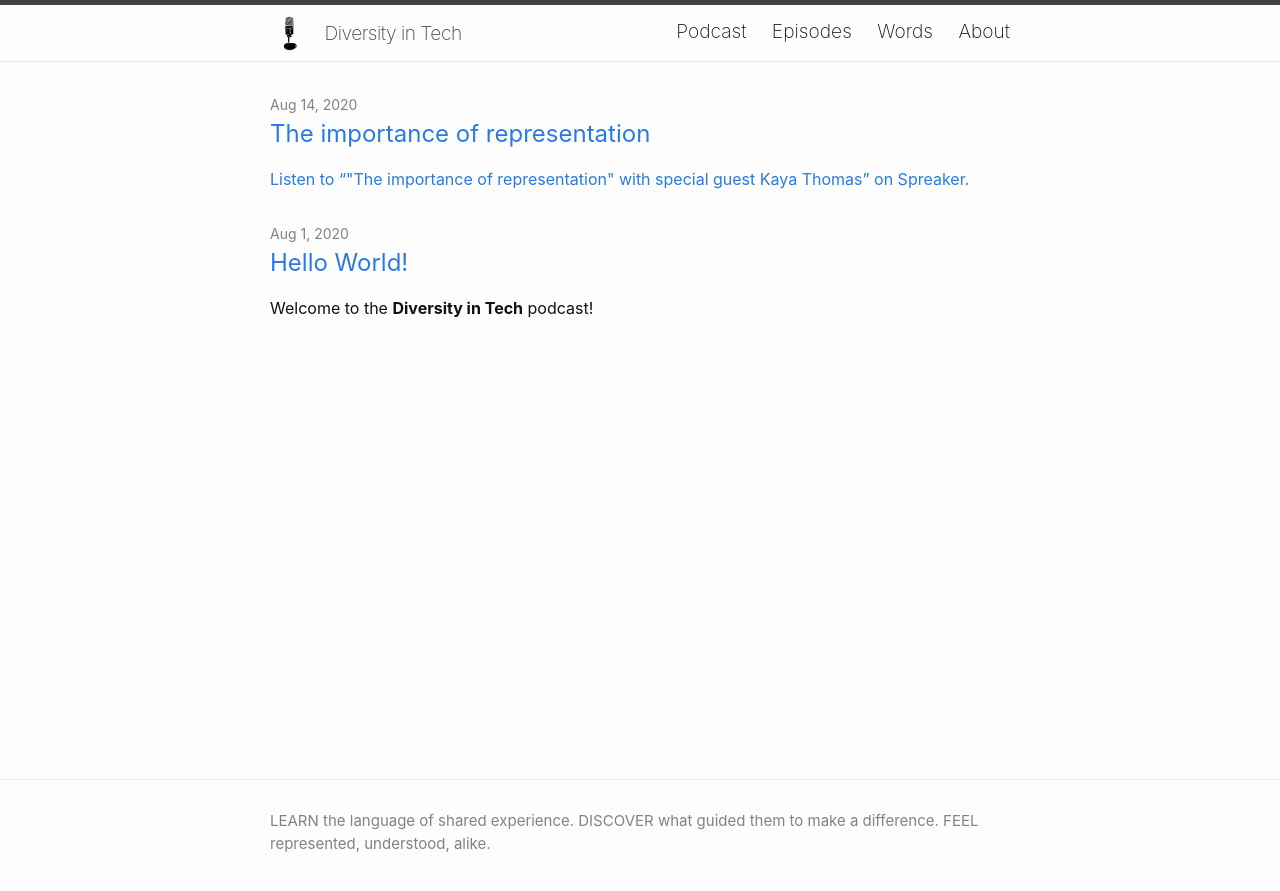
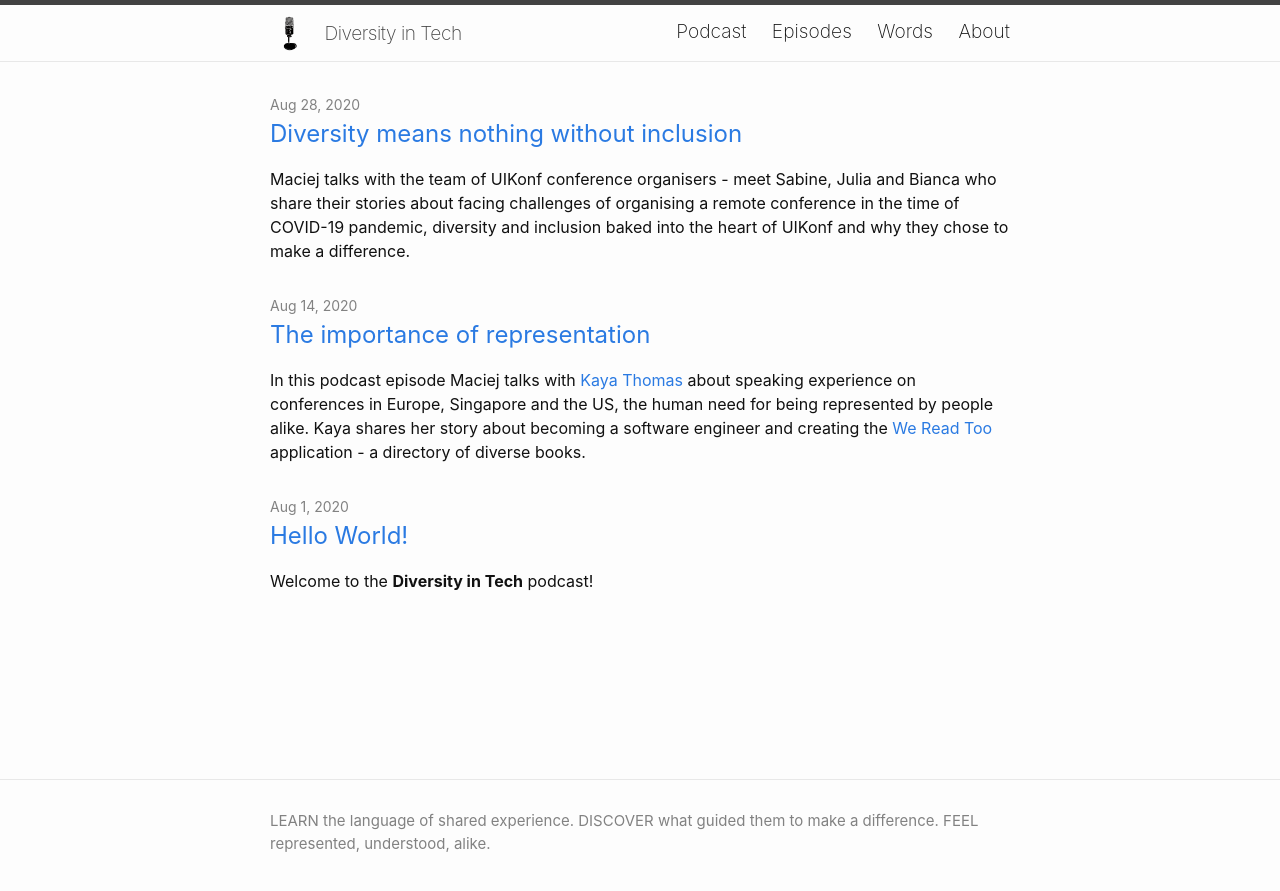
Before and after one commit to diversityin-tech/diversityin-tech.github.io, a Jekyll site: the page built from podcast.html, in a window 1280 px wide. Shown: the top 891 px of the page. Built offline with Jekyll 4.4.1, drawn with Linux system fonts in a browser that asks for light colours; comment, search, counter and statistics services are not loaded.

Commit message:
Publishes 2nd episode

```diff
--- /dev/null
+++ b/_posts/2020-08-28-UIKonf-Organizers.md
@@ -0,0 +1,19 @@
+---
+layout: post
+title: Diversity means nothing without inclusion
+excerpt:
+word: inclusion
+---
+
+Maciej talks with the team of UIKonf conference organisers - meet Sabine, Julia and Bianca who share their stories about facing challenges of organising a remote conference in the time of COVID-19 pandemic, diversity and inclusion baked into the heart of UIKonf and why they chose to make a difference.
+
+<a class="spreaker-player" href="https://www.spreaker.com/episode/40352158" data-resource="episode_id=40352158" data-width="100%" data-height="200px" data-theme="light" data-playlist="false" data-playlist-continuous="false" data-autoplay="false" data-live-autoplay="false" data-chapters-image="true" data-episode-image-position="right" data-hide-logo="false" data-hide-likes="false" data-hide-comments="false" data-hide-sharing="false" data-hide-download="true">Listen to "Diversity means nothing without inclusion with special guests Sabine Geithner, Julia Kallenberg and Bianca Stromlund" on Spreaker.</a><script async src="https://widget.spreaker.com/widgets.js"></script>
+
+---
+
+- [Sabine Geithner](https://twitter.com/sabinegeithner) - iOS developer at [MercedesBenz.io](https://twitter.com/mercedesbenzio) and UIKonf organizer
+- [Julia Kallenberg](https://twitter.com/KallenbergJulia) - iOS Developer at [Nebenan.de](https://twitter.com/nebenan_DE) and UIKonf organizer
+- [Bianca Stromlund](https://twitter.com/biancawalty) - Tech PM at [Delivery Hero](https://twitter.com/deliveryherocom) and UIKonf organizer
+
+[UIKonf](https://uikonf.com) is Berlin's independent conference for serious iOS developers. Follow [@UIKonf](https://twitter.com/uikonf) on Twitter!
+[UIKonf 2020 — A Review \(blog post\)](https://medium.com/@uikonf/uikonf-2020-a-review-8b9a9e444a41)
```
Also changed, not shown: _posts/2020-08-14-Kaya-Thomas.md (+2 -2 lines).
